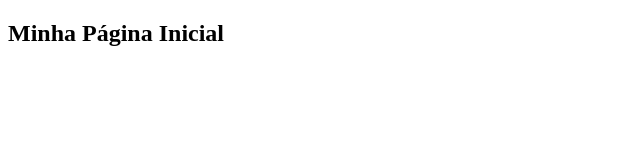
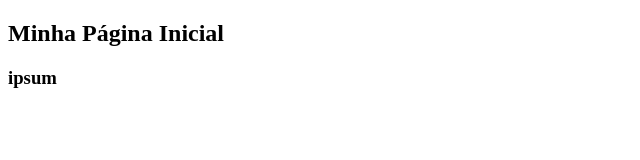
Before and after one commit to MarcondesJr/projeto-curso-git, a plain HTML site: page index.html in a window 1280 px wide. Shown: the full height of the page, 0-640 px from the left. Drawn offline with Linux system fonts and the light colour scheme.

Commit message:
Adicionando mais uma linha de texto ao HTML

```diff
--- a/index.html
+++ b/index.html
@@ -10,6 +10,7 @@
 
 <body>
     <h2>Minha Página Inicial</h2>
+    <h3>ipsum</h3>
 </body>
 
 </html>
```
